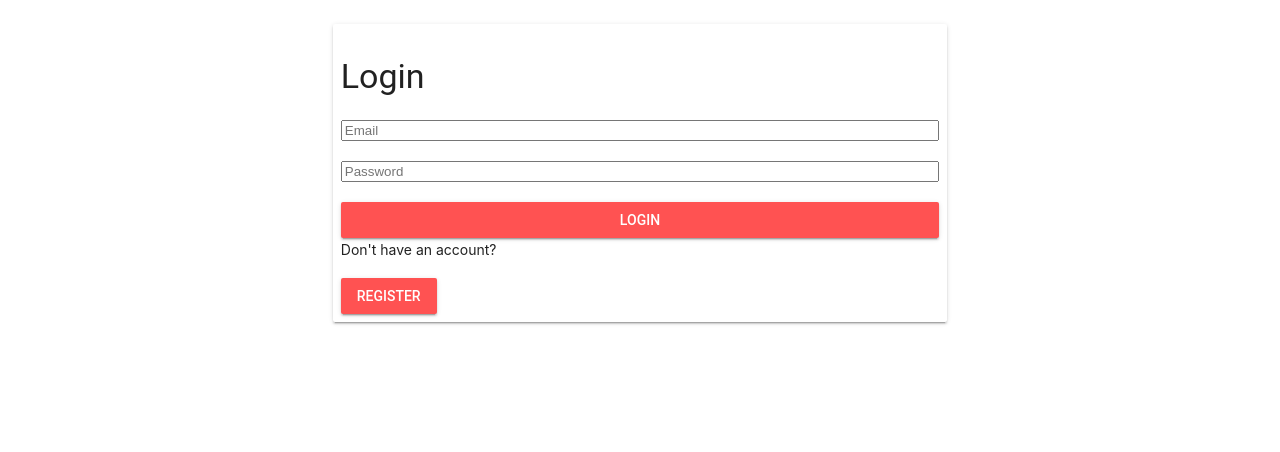
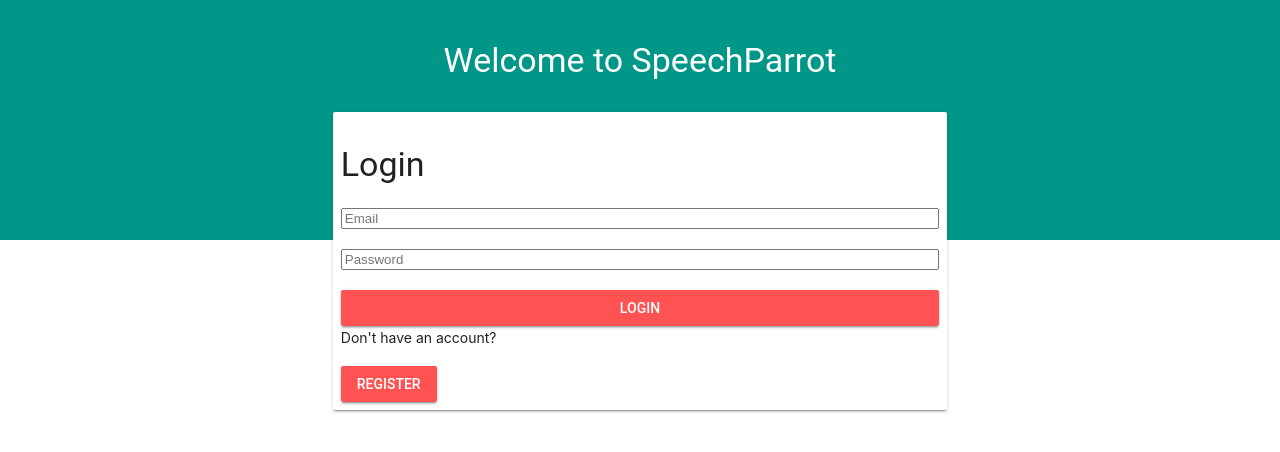
Before and after one commit to TheDorkKnightRises/smc-pronunciation-app, a React (Create React App) app: page / in a window 1280 px wide. Shown: the top 452 px of the page. Built offline with nearby package versions, Linux system fonts and the light colour scheme.

Commit message:
Improve styling for login and registration pages
Signed-off-by: TheDorkKnightRises <samriddhabasu@gmail.com>

```diff
--- a/src/App.js
+++ b/src/App.js
@@ -89,6 +89,8 @@
           </>
         ) : (
           <>
+            <div class="mdl-layout-spacer mdl-color--primary bar"></div>
+            <div className='centered'><h3 className='whiteText width-60'>Welcome to SpeechParrot</h3></div>
             <Routes>
               <Route path="/" element={<LoginForm handleLogin={handleLogin} />} />
               <Route path="/register" element={<RegisterForm />} />
```
